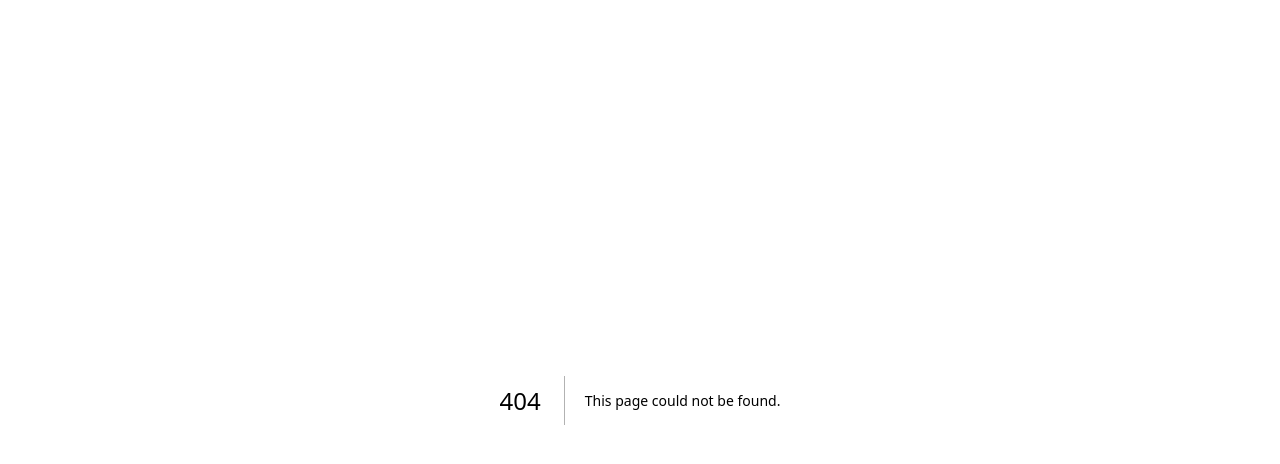
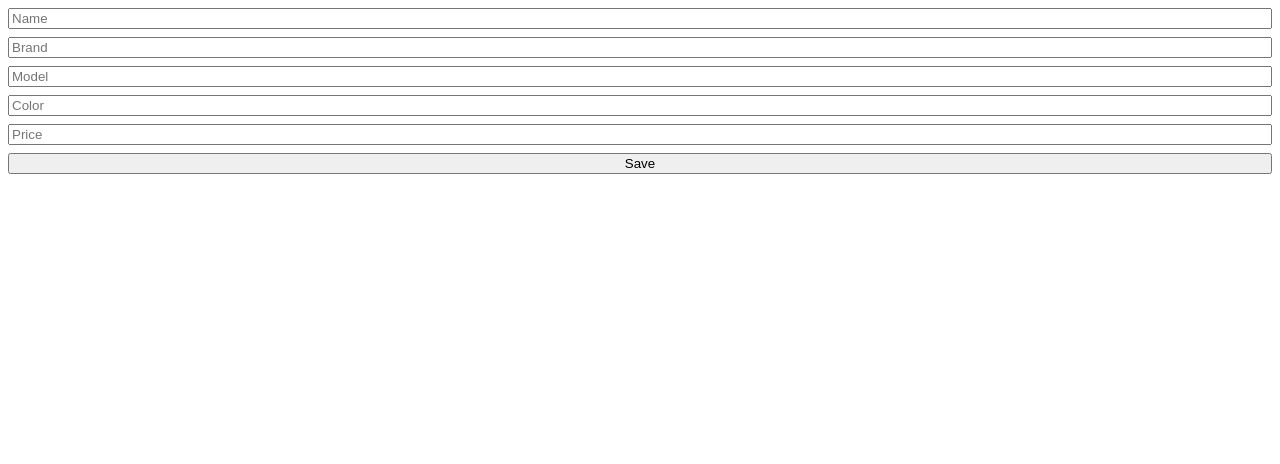
Before and after one commit to ozguraktas5/codio-task, a Next.js app: page /edit-product in a window 1280 px wide. Before the commit this address had no page. Shown: the top 464 px of the page. Built offline with nearby package versions, Linux system fonts and the light colour scheme.

Commit message:
edit-product added

```diff
--- /dev/null
+++ b/pages/edit-product.tsx
@@ -0,0 +1,72 @@
+import { useRouter } from "next/router";
+import React, { useState, useEffect } from "react";
+import { Product } from "@/types/product";
+import styles from "@/styles/ProductForm.module.scss";
+import { fetchProductById, updateProduct } from "@/utils/api";
+
+const EditProduct: React.FC = () => {
+  const router = useRouter();
+  const { id } = router.query;
+  const [product, setProduct] = useState<Partial<Product>>({});
+
+  useEffect(() => {
+    if (id) {
+      loadProduct(id as string);
+    }
+  }, [id]);
+
+  const loadProduct = async (id: string) => {
+    const data = await fetchProductById(Number(id));
+    setProduct(data);
+  };
+
+  const handleChange = (e: React.ChangeEvent<HTMLInputElement>) => {
+    const { name, value } = e.target;
+    setProduct((prev) => ({ ...prev, [name]: value }));
+  };
+
+  const handleSubmit = async (e: React.FormEvent) => {
+    e.preventDefault();
+    await updateProduct(Number(id), product);
+    router.push("/");
+  };
+
+  return (
+    <form onSubmit={handleSubmit} className={styles.productForm}>
+      <input
+        name="name"
+        value={product.name || ""}
+        onChange={handleChange}
+        placeholder="Name"
+      />
+      <input
+        name="brand"
+        value={product.brand || ""}
+        onChange={handleChange}
+        placeholder="Brand"
+      />
+      <input
+        name="model"
+        value={product.model || ""}
+        onChange={handleChange}
+        placeholder="Model"
+      />
+      <input
+        name="color"
+        value={product.color || ""}
+        onChange={handleChange}
+        placeholder="Color"
+      />
+      <input
+        name="price"
+        type="number"
+        value={product.price || ""}
+        onChange={handleChange}
+        placeholder="Price"
+      />
+      <button type="submit">Save</button>
+    </form>
+  );
+};
+
+export default EditProduct;
--- a/utils/api.ts
+++ b/utils/api.ts
@@ -4,6 +4,11 @@ const API_URL = process.env.NEXT_PUBLIC_API_URL;
 
 export const fetchProducts = async (): Promise<Product[]> => {
   const response = await fetch(API_URL);
+  return response.json();
+};
+
+export const fetchProductById = async (id: number): Promise<Product> => {
+  const response = await fetch(`${API_URL}/${id}`);
   return response.json();
 };
 
@@ -17,11 +22,14 @@ export const addProduct = async (product: Partial<Product>): Promise<void> => {
   });
 };
 
-export const updateProduct = async (id: number, product: Partial<Product>): Promise<void> => {
+export const updateProduct = async (
+  id: number,
+  product: Partial<Product>
+): Promise<void> => {
   await fetch(`${API_URL}/${id}`, {
     method: "PUT",
     headers: {
-            'Content-Type': 'application/json',
+      "Content-Type": "application/json",
     },
     body: JSON.stringify(product),
   });
```
Also changed, not shown: components/ProductList.tsx (+20 -3 lines). Lines whose indentation alone changed are shown as unchanged.
